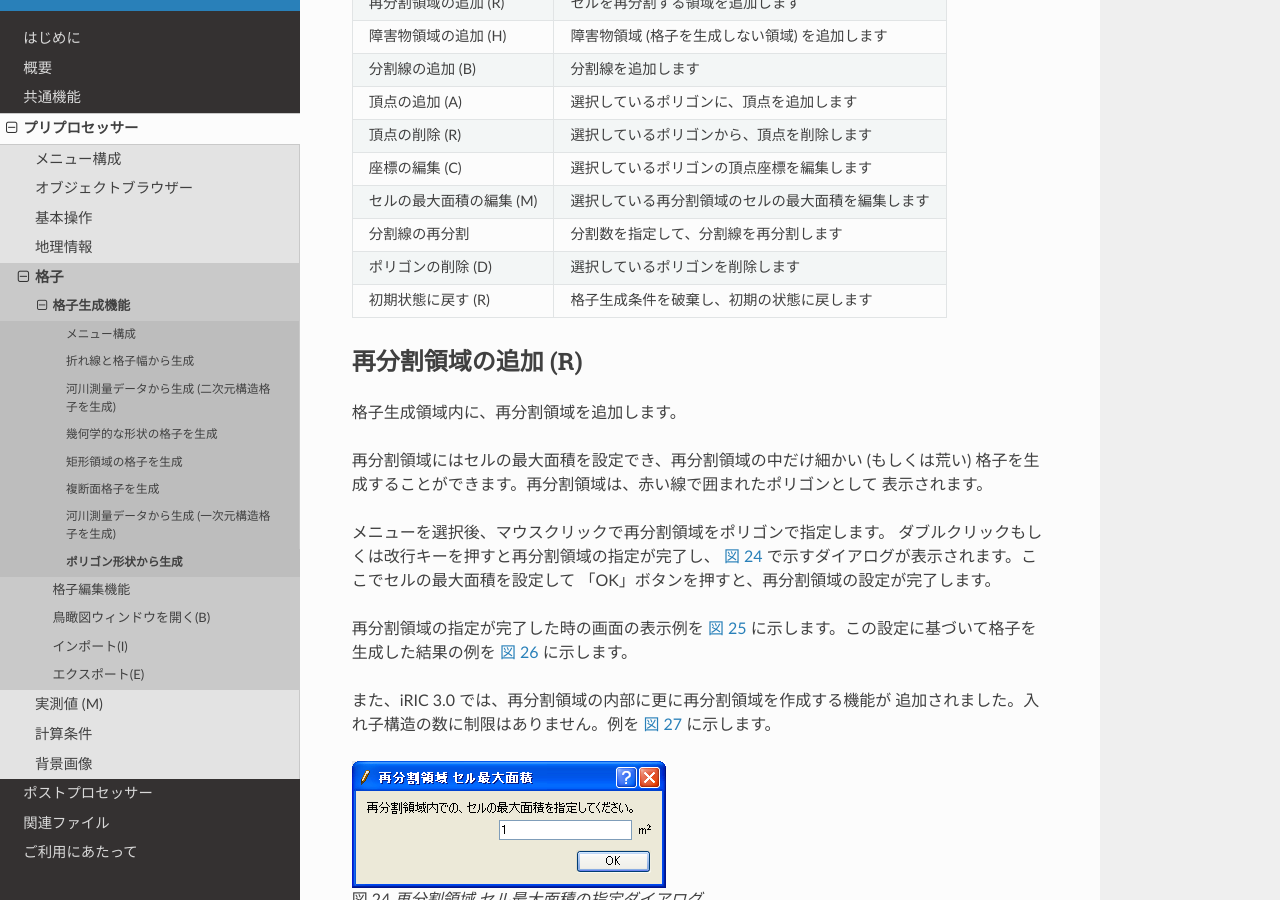
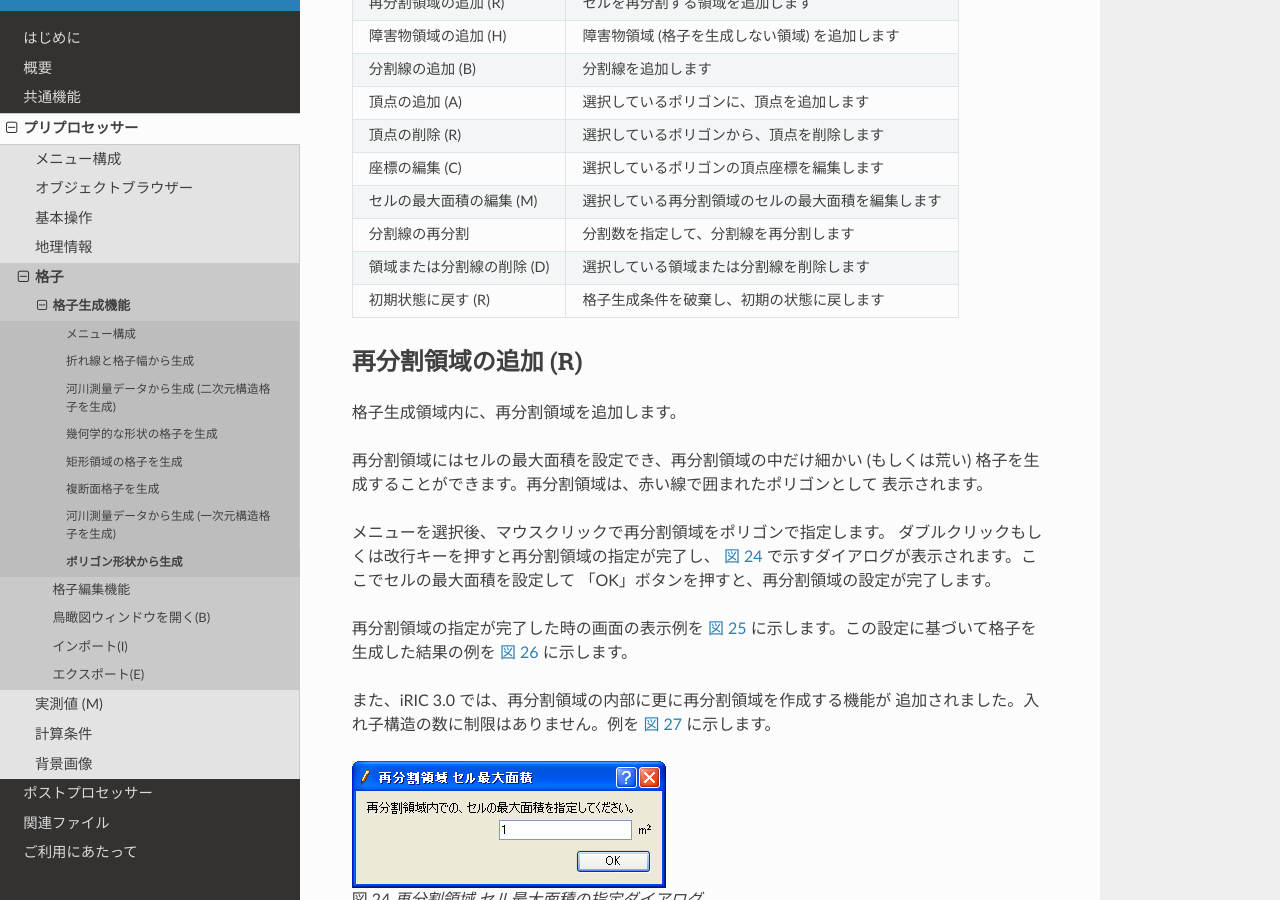
Before and after one commit to i-RIC/gui_user_manual, a Sphinx documentation site: the page built from source/04/05/01_08_polygon.rst, in a window 1280 px wide and 900 px high, scrolled down 1807 px. Built offline with Sphinx 7.4.7 and the Read the Docs theme 2.0.0, drawn with Linux system fonts in a browser that asks for light colours; some of the changed text lies outside the part shown.

Commit message:
ポリゴンの削除 -> 領域または分割線の削除

```diff
--- a/source/04/05/01_08_polygon.rst
+++ b/source/04/05/01_08_polygon.rst
@@ -67,8 +67,8 @@
      - 選択している再分割領域のセルの最大面積を編集します
    * - 分割線の再分割
      - 分割数を指定して、分割線を再分割します
-   * - ポリゴンの削除 (D)
-     - 選択しているポリゴンを削除します
+   * - 領域または分割線の削除 (D)
+     - 選択している領域または分割線を削除します
    * - 初期状態に戻す (R)
      - 格子生成条件を破棄し、初期の状態に戻します
 
@@ -271,10 +271,10 @@ iRIC 3.0 以降では、分割線を格子生成領域からはみ出した形
 
    分割線の再分割の操作例
 
-ポリゴンの削除(D)
+領域または分割線の削除(D)
 ---------------------------------
 
-選択しているポリゴンを削除します。
+選択している領域もしくは分割線を削除します。
 
 格子生成領域のポリゴンを削除した場合、自動的に格子生成領域を指定する状態になります。
 
```
